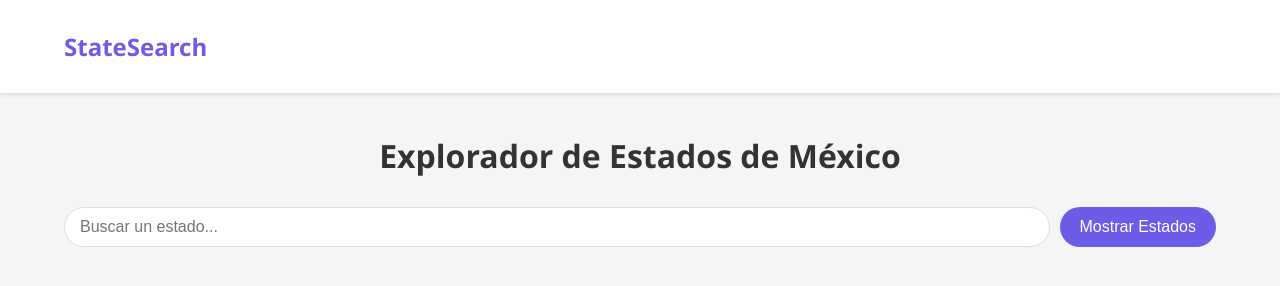
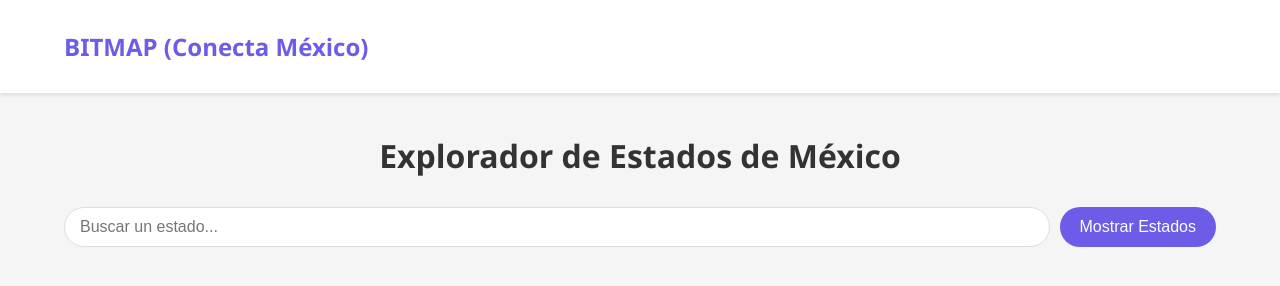
Before and after one commit to DanielGVPJean/vera_mapas, a website: page index.html in a window 1280 px wide. Drawn offline with Linux system fonts and the light colour scheme.

Commit message:
Update name

```diff
--- a/index.html
+++ b/index.html
@@ -282,7 +282,7 @@
     <header>
         <div class="container">
             <div class="header-content">
-                <div class="logo">StateSearch</div>
+                <div class="logo">BITMAP (Conecta México)</div>
             </div>
         </div>
     </header>
```
Also changed, not shown: serialSender.html (+1 -1 lines).
